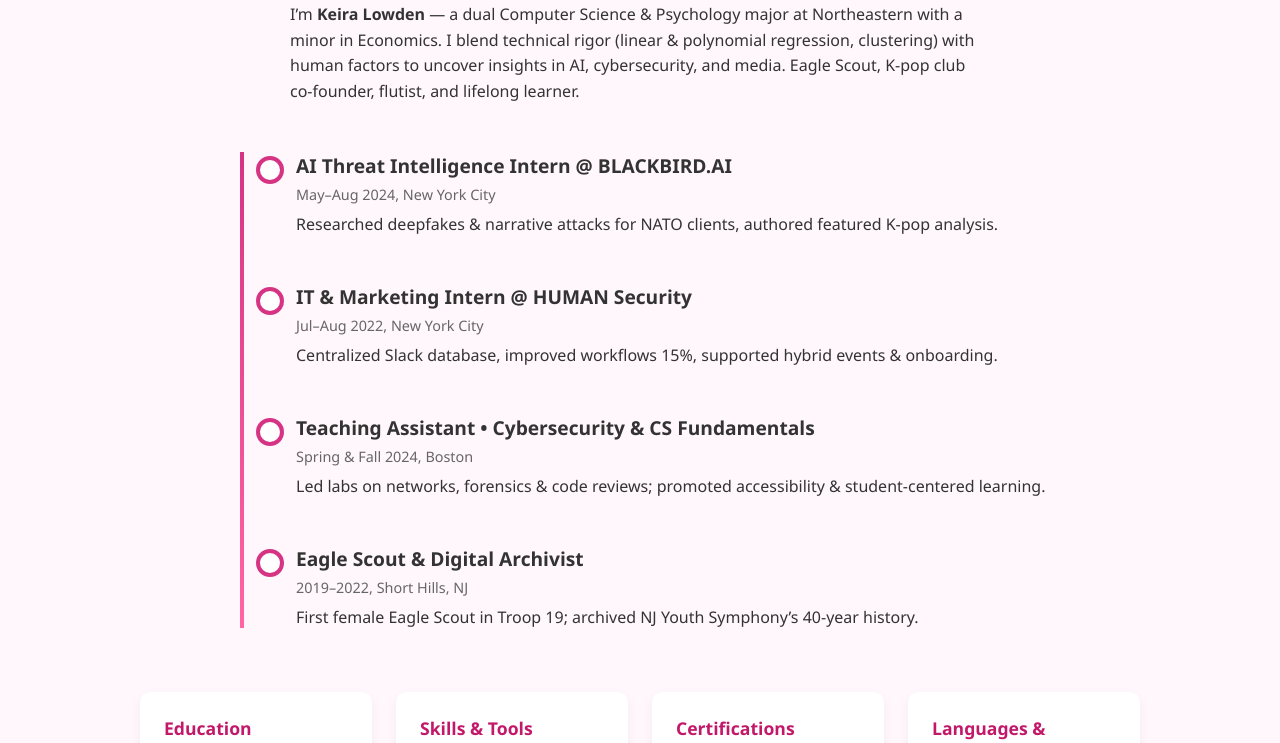
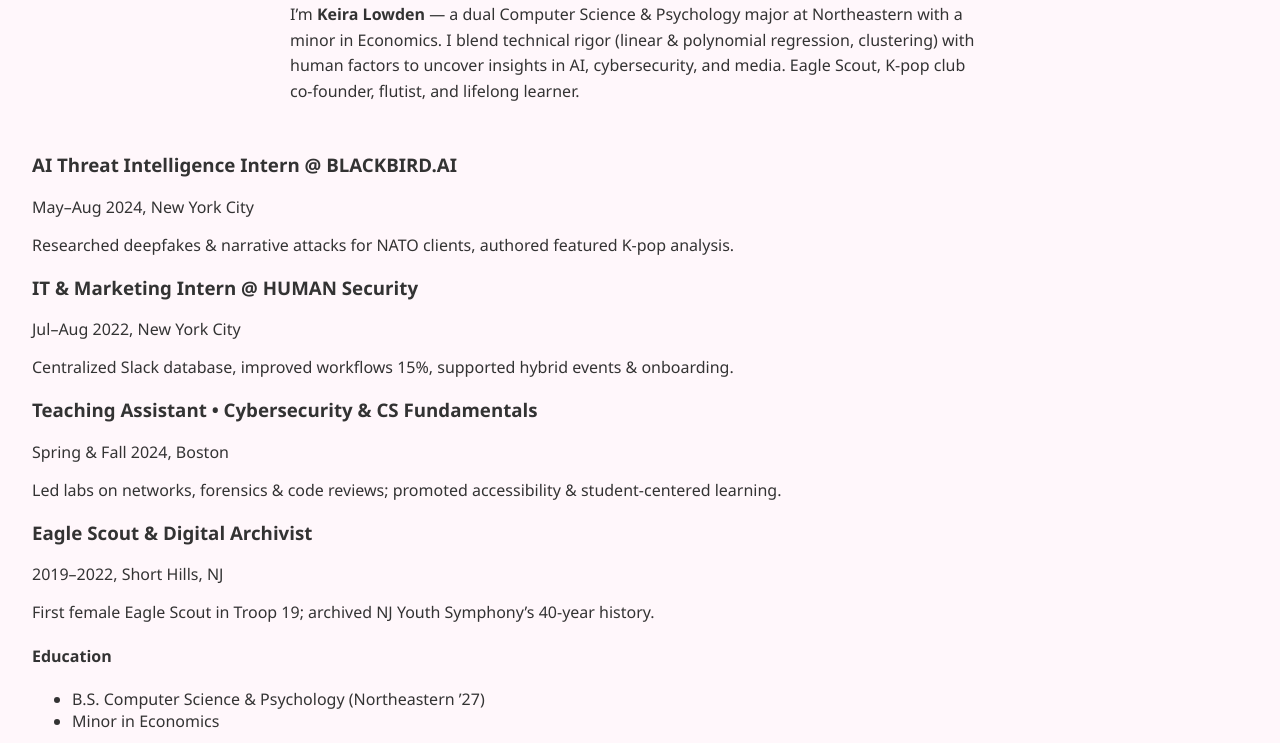
Before and after one commit to KeiraLowden/keira-lowden.github.io, a plain HTML site: page bio.html in a window 1280 px wide. Shown: the part 202-945 px from the top of the page. Drawn offline with Linux system fonts and the light colour scheme.

Commit message:
Update styles.css

```diff
--- a/styles.css
+++ b/styles.css
@@ -239,7 +239,11 @@
   border-right: 1px solid rgba(255,255,255,0.5);
 }
 
-/* Center & card-wrap the contact form */
+/* ———————————————————————————————————————— */
+/*   Contact Me Section                    */
+/* ———————————————————————————————————————— */
+
+/* Container & background */
 .contact-section {
   background: #fafafa;
   display: flex;
@@ -250,12 +254,14 @@
   background: #1e1e1e;
 }
 
+/* Centering & spacing */
 .contact-section {
   max-width: 700px;
   margin: 2rem auto;
   padding: 0 1rem;
 }
 
+/* Card wrapper */
 .form-card {
   background: #fff;
   padding: 2rem;
@@ -268,6 +274,7 @@
   box-shadow: 0 4px 12px rgba(0,0,0,0.5);
 }
 
+/* Labels */
 .form-card label {
   display: block;
   margin-bottom: 0.5rem;
@@ -275,6 +282,7 @@
   color: inherit;
 }
 
+/* Inputs & textarea */
 .form-card input,
 .form-card textarea {
   width: 100%;
@@ -292,6 +300,7 @@
   color: #eee;
 }
 
+/* Submit button */
 .form-card button {
   width: 100%;
   padding: 0.75rem;
@@ -308,8 +317,10 @@
   background: #ff4081;
 }
 
+/* ———————————————————————————————————————— */
+/*   Footer                                */
+/* ———————————————————————————————————————— */
 
-/* Footer */
 footer {
   margin-top: auto;  /* pushes footer to bottom if content is short */
   text-align: center;
@@ -334,113 +345,6 @@
   margin-top: 0.5rem;
 }
 
-/* ———————————————————————————————————————— */
-/*   Bio Page Enhancements                  */
-/* ———————————————————————————————————————— */
-
-/* Timeline */
-.bio-timeline {
-  max-width: 800px;
-  margin: 0 auto 4rem;
-  position: relative;
-  padding-left: 2rem;
-}
-.bio-timeline::before {
-  content: '';
-  position: absolute;
-  top: 0; bottom: 0; left: 1rem;
-  width: 4px;
-  background: linear-gradient(to bottom, #d63384, #ff66a3);
-}
-.timeline-item {
-  position: relative;
-  margin-bottom: 3rem;
-  display: flex;
-}
-.timeline-marker {
-  position: absolute;
-  left: 0;
-  width: 20px; height: 20px;
-  border-radius: 50%;
-  background: #fff;
-  border: 4px solid #d63384;
-  top: 0.25rem;
-}
-.timeline-content {
-  padding-left: 2.5rem;
-}
-.timeline-content h3 {
-  margin: 0 0 .25rem;
-  font-size: 1.2rem;
-}
-.timeline-content .date {
-  font-size: .9rem;
-  color: #666;
-}
-.timeline-content p {
-  margin: .5rem 0 0;
-}
-
-/* Cards Grid */
-.bio-cards {
-  display: grid;
-  gap: 1.5rem;
-  grid-template-columns: repeat(auto-fit,minmax(200px,1fr));
-  max-width: 1000px;
-  margin: 0 auto 4rem;
-}
-.bio-card {
-  background: white;
-  border-radius: 10px;
-  padding: 1.5rem;
-  box-shadow: 0 4px 12px rgba(0,0,0,0.05);
-  transition: transform .3s, box-shadow .3s;
-}
-.bio-card:hover {
-  transform: translateY(-4px);
-  box-shadow: 0 8px 20px rgba(0,0,0,0.1);
-}
-.bio-card h4 {
-  margin-top: 0;
-  font-size: 1.1rem;
-  color: #c2186a;
-}
-.bio-card ul {
-  list-style: none;
-  padding: 0;
-  margin: .5rem 0 0;
-}
-.bio-card ul li {
-  margin: .3rem 0;
-  font-size: .95rem;
-  color: #333;
-}
-
-/* Responsive tweaks */
-@media (max-width: 600px) {
-  .bio-timeline { padding-left: 1rem; }
-  .bio-timeline::before { left: .5rem; }
-  .timeline-content { padding-left: 2rem; }
-}
-
-/* Dark mode overrides */
-body.dark-mode .bio-timeline::before {
-  background: linear-gradient(to bottom, #ff66a3, #d63384);
-}
-body.dark-mode .timeline-content .date {
-  color: #aaa;
-}
-body.dark-mode .bio-card {
-  background: #1e1e1e;
-  box-shadow: 0 4px 12px rgba(0,0,0,0.4);
-}
-body.dark-mode .bio-card h4 {
-  color: #ff66a3;
-}
-body.dark-mode .bio-card ul li {
-  color: #ddd;
-}
-
 /* Responsive */
 @media (max-width: 768px) {
   .navbar-links {
```
